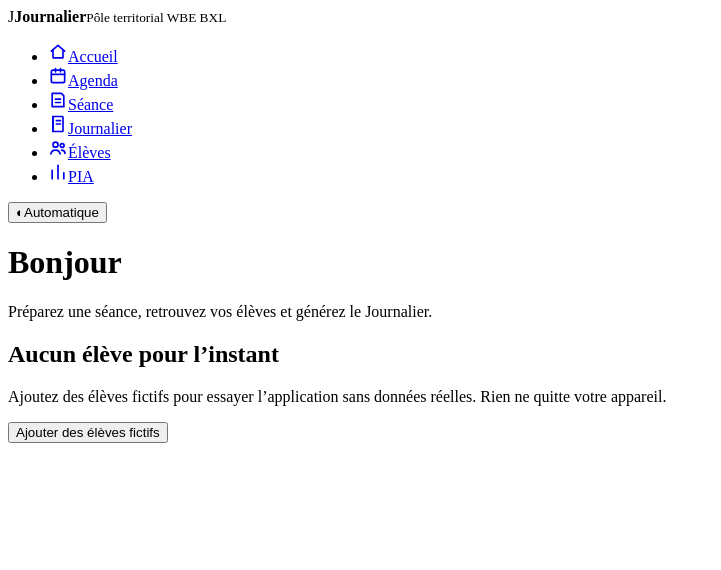
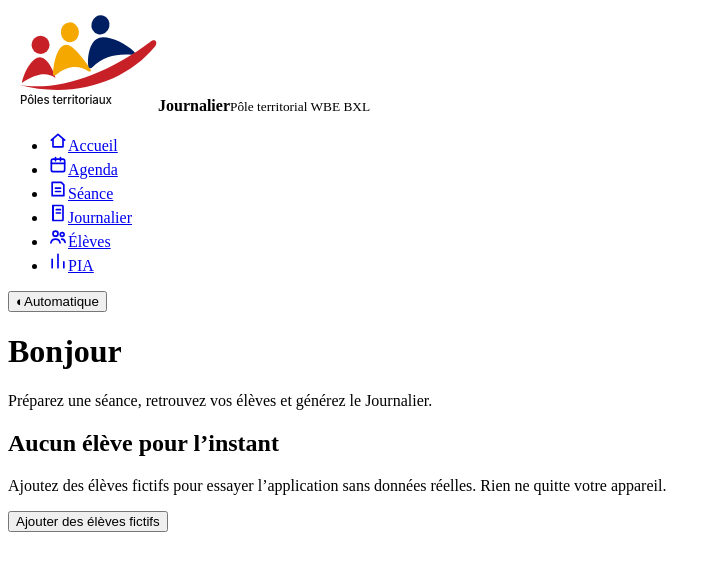
Before and after one commit to koffiatsou/journalier-electronique, a React (Vite) app in the folder v2/: page / in a window 1280 px wide. Shown: the top 570 px of the page, without its empty margins (0-721 px from the left). Built offline with nearby package versions, Linux system fonts and the light colour scheme.

Commit message:
Logo des Pôles territoriaux dans le menu et comme icône
Co-Authored-By: Claude Sonnet 5.5 <noreply@anthropic.com>
Claude-Session: https://claude.ai/code/session_01Uz156CqyP1Hv8dytnwuQYf

```diff
--- a/v2/index.html
+++ b/v2/index.html
@@ -5,6 +5,7 @@
   <meta name="viewport" content="width=device-width, initial-scale=1, viewport-fit=cover" />
   <meta http-equiv="Content-Security-Policy" content="default-src 'self'; script-src 'self'; style-src 'self'; img-src 'self' data: blob:; font-src 'self'; connect-src 'self' https://login.microsoftonline.com https://graph.microsoft.com; object-src 'none'; base-uri 'none'; form-action 'none'" />
   <meta name="color-scheme" content="light dark" />
+  <link rel="icon" type="image/svg+xml" href="./logo-poles-territoriaux.svg" />
   <meta name="theme-color" content="#f5f7fb" />
   <title>Journalier — Pôle territorial WBE BXL</title>
   <!--ASSETS-->
--- a/v2/src/app/Shell.tsx
+++ b/v2/src/app/Shell.tsx
@@ -28,7 +28,7 @@ export function Shell({ page, onAller, children }: { page: Page; onAller: Aller;
     <div className="shell">
       <nav className="nav" aria-label="Navigation principale">
         <div className="marque">
-          <span className="marque-logo" aria-hidden="true">J</span>
+          <img className="marque-logo" src="./logo-poles-territoriaux.svg" alt="Logo des Pôles territoriaux" width="150" height="103" />
           <span className="marque-texte"><strong>Journalier</strong><small>Pôle territorial WBE BXL</small></span>
         </div>
         <ul>
--- a/v2/src/ui/styles/layout.css
+++ b/v2/src/ui/styles/layout.css
@@ -22,8 +22,8 @@
   .shell { grid-template-columns: var(--rail) 1fr; padding-bottom: 0; }
   .nav { position: sticky; top: 0; height: 100dvh; padding: var(--sp-5) var(--sp-3); border-top: 0; border-right: 1px solid var(--line); background: var(--surface); backdrop-filter: none; display: flex; flex-direction: column; gap: var(--sp-5); }
   .nav ul { display: grid; grid-template-columns: 1fr; height: auto; gap: 2px; }
-  .nav .marque { display: flex; align-items: center; gap: 10px; padding: 0 var(--sp-2); }
-  .marque-logo { width: 36px; height: 36px; border-radius: 10px; display: grid; place-items: center; background: var(--ink); color: var(--surface); font-weight: 800; font-size: 1.05rem; }
+  .nav .marque { display: flex; flex-direction: column; align-items: flex-start; gap: 10px; padding: 0 var(--sp-2); }
+  .marque-logo { width: 150px; height: auto; flex: none; box-sizing: content-box; padding: 6px 8px; border-radius: 10px; background: #fff; border: 1px solid var(--line); }
   .marque-texte { display: grid; line-height: 1.2; }
   .marque-texte small { color: var(--ink-3); font-size: 0.72rem; }
   .nav-lien { flex-direction: row; justify-content: flex-start; gap: 12px; height: 42px; padding: 0 var(--sp-3); border-radius: var(--r-s); font-size: 0.92rem; color: var(--ink-2); transition: background-color var(--t-ui) ease-out, color var(--t-ui) ease-out; }
```
Also changed, not shown: v2/public/logo-poles-territoriaux.svg (added), 3 other files (tests, documents, lock files or other folders).
